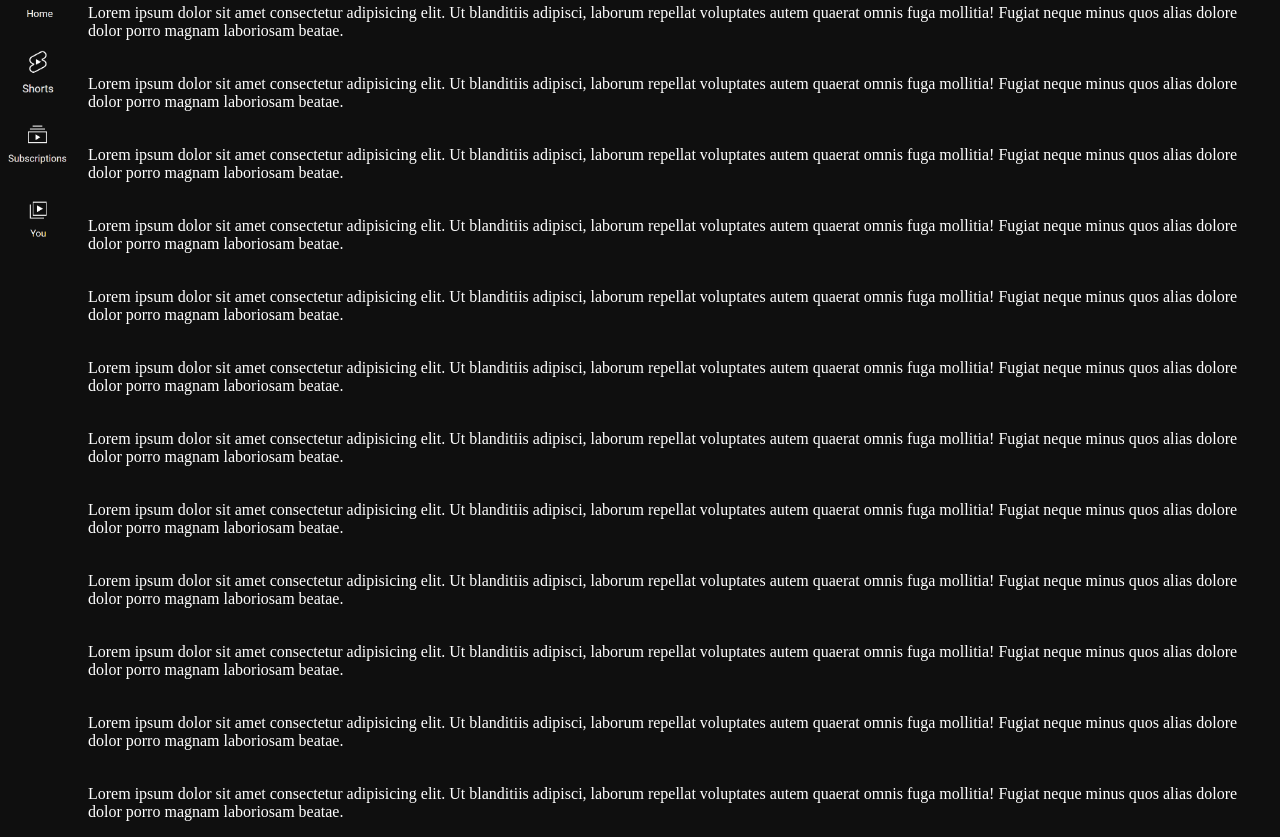
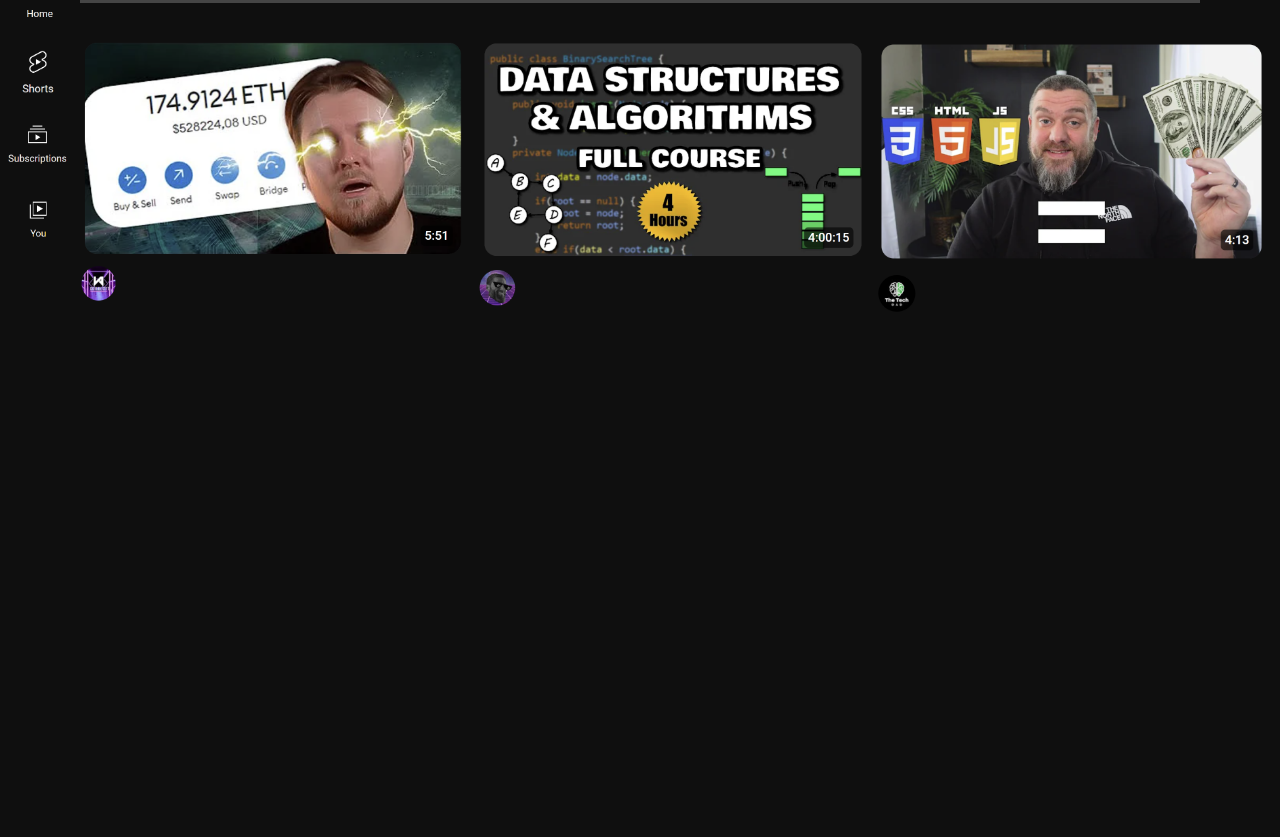
Before and after one commit to magiccow444/youtubepage.emulator, a plain HTML site: page index.html in a window 1280 px wide. Shown: the part 102-939 px from the top of the page. After the commit the page ends 800 px from the top, so only its background shows below. Drawn offline with Linux system fonts and the light colour scheme.

Commit message:
Started on creating some videos

```diff
--- a/index.html
+++ b/index.html
@@ -52,20 +52,20 @@
         </div>
 
 
-        <p>Lorem ipsum dolor sit amet consectetur adipisicing elit. Ut blanditiis adipisci, laborum repellat voluptates autem quaerat omnis fuga mollitia! Fugiat neque minus quos alias dolore dolor porro magnam laboriosam beatae.</p>
-        <p>Lorem ipsum dolor sit amet consectetur adipisicing elit. Ut blanditiis adipisci, laborum repellat voluptates autem quaerat omnis fuga mollitia! Fugiat neque minus quos alias dolore dolor porro magnam laboriosam beatae.</p>
-        <p>Lorem ipsum dolor sit amet consectetur adipisicing elit. Ut blanditiis adipisci, laborum repellat voluptates autem quaerat omnis fuga mollitia! Fugiat neque minus quos alias dolore dolor porro magnam laboriosam beatae.</p>
-        <p>Lorem ipsum dolor sit amet consectetur adipisicing elit. Ut blanditiis adipisci, laborum repellat voluptates autem quaerat omnis fuga mollitia! Fugiat neque minus quos alias dolore dolor porro magnam laboriosam beatae.</p>
-        <p>Lorem ipsum dolor sit amet consectetur adipisicing elit. Ut blanditiis adipisci, laborum repellat voluptates autem quaerat omnis fuga mollitia! Fugiat neque minus quos alias dolore dolor porro magnam laboriosam beatae.</p>
-        <p>Lorem ipsum dolor sit amet consectetur adipisicing elit. Ut blanditiis adipisci, laborum repellat voluptates autem quaerat omnis fuga mollitia! Fugiat neque minus quos alias dolore dolor porro magnam laboriosam beatae.</p>
-        <p>Lorem ipsum dolor sit amet consectetur adipisicing elit. Ut blanditiis adipisci, laborum repellat voluptates autem quaerat omnis fuga mollitia! Fugiat neque minus quos alias dolore dolor porro magnam laboriosam beatae.</p>
-        <p>Lorem ipsum dolor sit amet consectetur adipisicing elit. Ut blanditiis adipisci, laborum repellat voluptates autem quaerat omnis fuga mollitia! Fugiat neque minus quos alias dolore dolor porro magnam laboriosam beatae.</p>
-        <p>Lorem ipsum dolor sit amet consectetur adipisicing elit. Ut blanditiis adipisci, laborum repellat voluptates autem quaerat omnis fuga mollitia! Fugiat neque minus quos alias dolore dolor porro magnam laboriosam beatae.</p>
-        <p>Lorem ipsum dolor sit amet consectetur adipisicing elit. Ut blanditiis adipisci, laborum repellat voluptates autem quaerat omnis fuga mollitia! Fugiat neque minus quos alias dolore dolor porro magnam laboriosam beatae.</p>
-        <p>Lorem ipsum dolor sit amet consectetur adipisicing elit. Ut blanditiis adipisci, laborum repellat voluptates autem quaerat omnis fuga mollitia! Fugiat neque minus quos alias dolore dolor porro magnam laboriosam beatae.</p>
-        <p>Lorem ipsum dolor sit amet consectetur adipisicing elit. Ut blanditiis adipisci, laborum repellat voluptates autem quaerat omnis fuga mollitia! Fugiat neque minus quos alias dolore dolor porro magnam laboriosam beatae.</p>
-        <p>Lorem ipsum dolor sit amet consectetur adipisicing elit. Ut blanditiis adipisci, laborum repellat voluptates autem quaerat omnis fuga mollitia! Fugiat neque minus quos alias dolore dolor porro magnam laboriosam beatae.</p>
-
+        <div class="videosContainer">
+            <div class="videoBox" id="video1">
+                <img src="images/video1Thumbnail.png" id="video1Thumbnail">
+                <img src="images/video1Channel.png" id="video1Channel">
+            </div>
+            <div class="videoBox" id="video2">
+                <img src="images/video2Thumbnail.png" id="video2Thumbnail">
+                <img src="images/video2Channel.png" id="video2Channel">
+            </div>
+            <div class="videoBox" id="video3">
+                <img src="images/video3Thumbnail.png" id="video3Thumbnail">
+                <img src="images/video3Channel.png" id="video3Channel">
+            </div>
+        </div>
     </main>
 
     </body>
--- a/style.css
+++ b/style.css
@@ -89,6 +89,9 @@ p {
     width: 30px;
     display: inline-block;
 }
+
+/* Nav bar: */
+
 .navBar ul {
     list-style-type: none;
     background-color: hsl(0, 0%, 27%);
@@ -113,5 +116,32 @@ p {
 .navBar {
     background-color: hsl(0, 0%, 6%);
     height: 20px;
-    transform: translate(-50px, 20px);
+    transform: translate(-50px, 30px);
 }
+
+/* Videos: */
+
+.videosContainer {
+    display: flex;
+    margin-left: 70px;
+    margin-top: 140px;
+    column-gap: 5px;
+}
+#video1Thumbnail {
+    width: 390px;
+}
+#video1Channel {
+    width: 40px;
+}
+#video2Thumbnail {
+    width: 390px;
+}
+#video2Channel {
+    width: 40px;
+}
+#video3Thumbnail {
+    width: 390px;
+}
+#video3Channel {
+    width: 40px;
+}
```
Also changed, not shown: images/video1Channel.png (added), images/video1Thumbnail.png (added), images/video2Channel.png (added), images/video2Thumbnail.png (added), images/video3Channel.png (added), images/video3Thumbnail.png (added).
